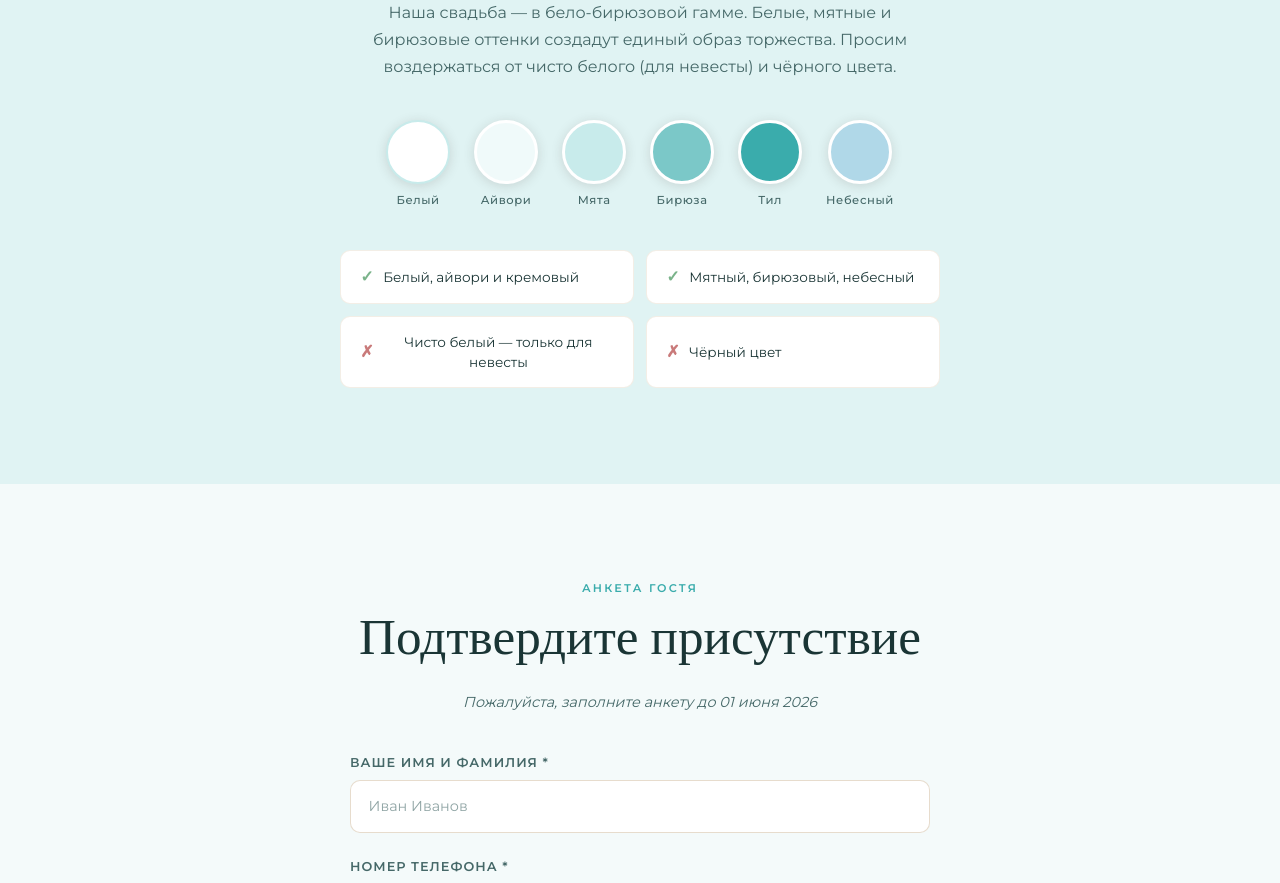
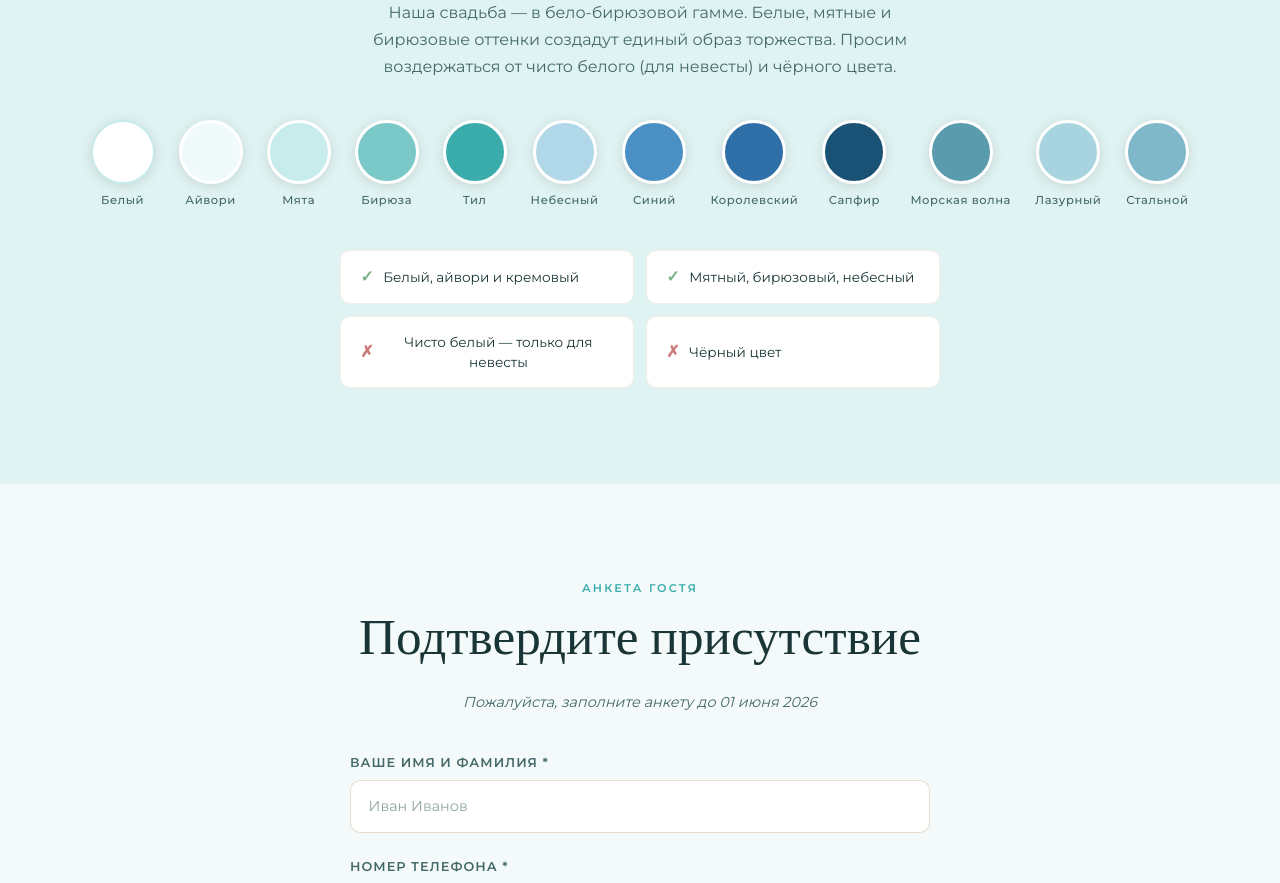
Before and after one commit to pr-poehali-dev/wedding-invitation-denis-anastasia, a React (Vite) app: page / in a window 1280 px wide. Shown: the part 4020-4903 px from the top of the page. Built offline with nearby package versions, Linux system fonts and the light colour scheme.

Commit message:
Добавлены синие оттенки и морская волна

```diff
--- a/src/pages/Index.tsx
+++ b/src/pages/Index.tsx
@@ -67,6 +67,12 @@ const dresscode: { color: string; name: string; border?: boolean }[] = [
   { color: "#7BC8C8", name: "Бирюза" },
   { color: "#3AACAC", name: "Тил" },
   { color: "#B0D8E8", name: "Небесный" },
+  { color: "#4A90C4", name: "Синий" },
+  { color: "#2E6FA8", name: "Королевский" },
+  { color: "#1A5276", name: "Сапфир" },
+  { color: "#5B9BAE", name: "Морская волна" },
+  { color: "#A8D4E0", name: "Лазурный" },
+  { color: "#7EB8C9", name: "Стальной" },
 ];
 
 type FormData = {
```
